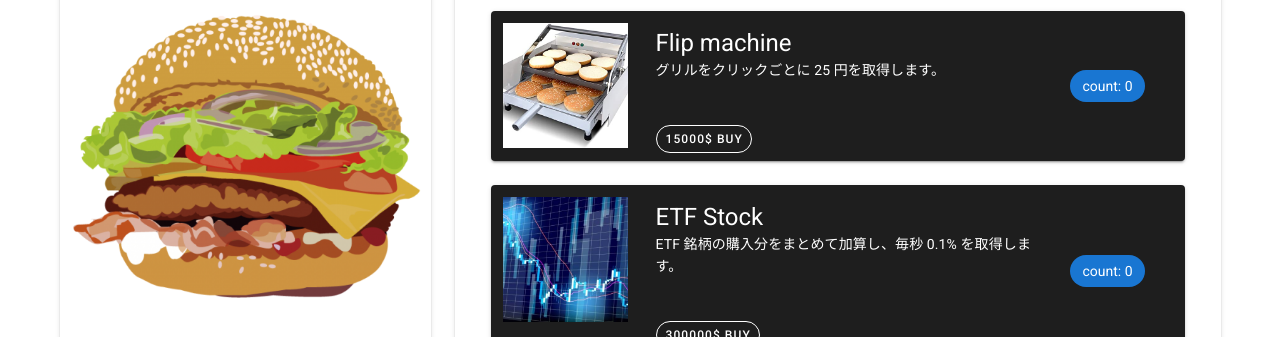
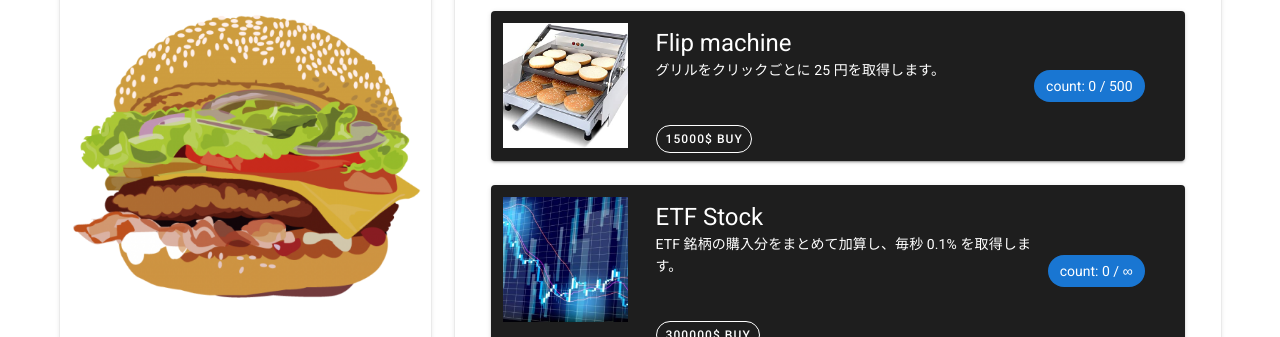
Before and after one commit to nakasuke-dev/recursion, a Vue app in the folder clicker_empire_game/: page / in a window 1280 px wide. Shown: the part 233-570 px from the top of the page. Built offline with nearby package versions, Linux system fonts and the light colour scheme.

Commit message:
feat: add maximum number of item user can buy

```diff
--- a/clicker_empire_game/src/App.vue
+++ b/clicker_empire_game/src/App.vue
@@ -151,7 +151,7 @@
                         </div>
                         <div class="d-flex align-center mr-10">
                           <v-chip color="primary">
-                            count: {{item.count}}
+                            count: {{item.count}} / {{ item.maxCount | filterInfinite }}
                           </v-chip>
                         </div>
                       </div>
@@ -224,6 +224,7 @@ export default {
           title: 'Flip machine',
           description: 'グリルをクリックごとに 25 円を取得します。',
           price: '15000',
+          maxCount: 500,
           count: 0,
         },
         {
@@ -231,6 +232,7 @@ export default {
           title: 'ETF Stock',
           description: 'ETF 銘柄の購入分をまとめて加算し、毎秒 0.1% を取得します。',
           price: '300000',
+          maxCount: Infinity,
           count: 0,
         },
         {
@@ -238,6 +240,7 @@ export default {
           title: 'ETF Bonds',
           description: '債券 ETF の購入分をまとめて加算し、毎秒 0.07% を取得します。',
           price: '300000',
+          maxCount: Infinity,
           count: 0,
         },
         {
@@ -245,6 +248,7 @@ export default {
           title: 'Lemonade Stand',
           description: '毎秒 30 円を取得します。',
           price: '30000',
+          maxCount: 1000,
           count: 0,
         },
         {
@@ -252,6 +256,7 @@ export default {
           title: 'Ice Cream Truck',
           description: '毎秒 120 円を取得します。',
           price: '100000',
+          maxCount: 500,
           count: 0,
         },
         {
@@ -259,6 +264,7 @@ export default {
           title: 'House',
           description: '毎秒 32,000 円を取得します。',
           price: '20000000',
+          maxCount: 100,
           count: 0,
         },
         {
@@ -266,6 +272,7 @@ export default {
           title: 'TownHouse',
           description: '毎秒 64,000 円を取得します。',
           price: '40000000',
+          maxCount: 100,
           count: 0,
         },
         {
@@ -273,6 +280,7 @@ export default {
           title: 'Mansion',
           description: '毎秒 500,000 円を取得します。',
           price: '250000000',
+          maxCount: 20,
           count: 0,
         },
         {
@@ -280,6 +288,7 @@ export default {
           title: 'Industrial Space',
           description: '毎秒 2,200,000 円を取得します。',
           price: '1000000000',
+          maxCount: 10,
           count: 0,
         },
         {
@@ -287,6 +296,7 @@ export default {
           title: 'Hotel Skyscraper',
           description: '毎秒 25,000,000 円を取得します。',
           price: '10000000000',
+          maxCount: 5,
           count: 0,
         },
         {
@@ -294,6 +304,7 @@ export default {
           title: 'Bullet-Speed Sky Railway',
           description: '毎秒 30,000,000,000 円を取得します。',
           price: '10000000000000',
+          maxCount: 1,
           count: 0,
         },
       ],
@@ -334,6 +345,12 @@ export default {
     setInterval(function(){
       this.days++
     }.bind(this), 1000)
+  },
+  filters: {
+    filterInfinite: function (value) {
+      if (value === Infinity ) return '∞'
+      return value
+    }
   }
 };
 </script>
```
